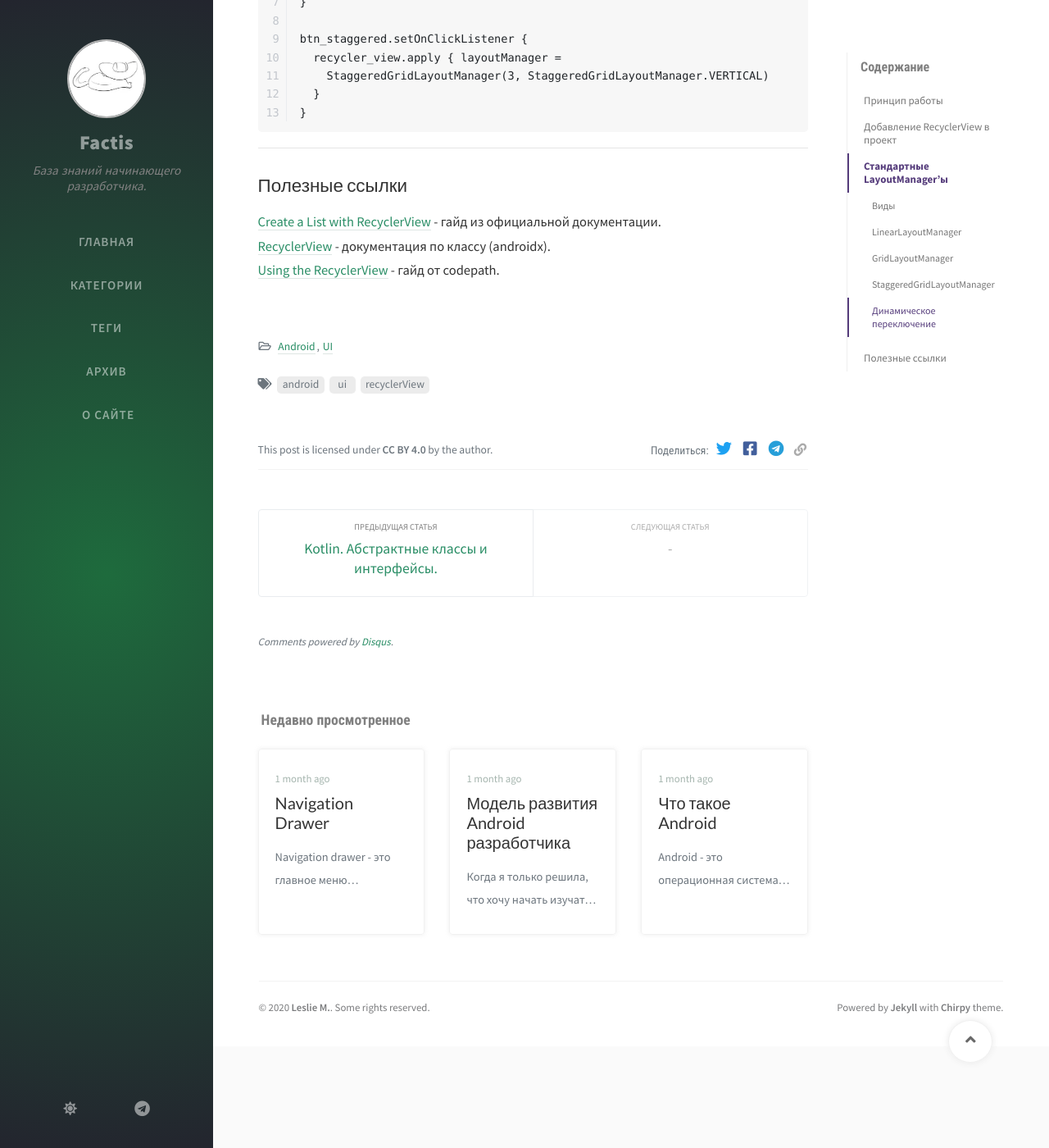
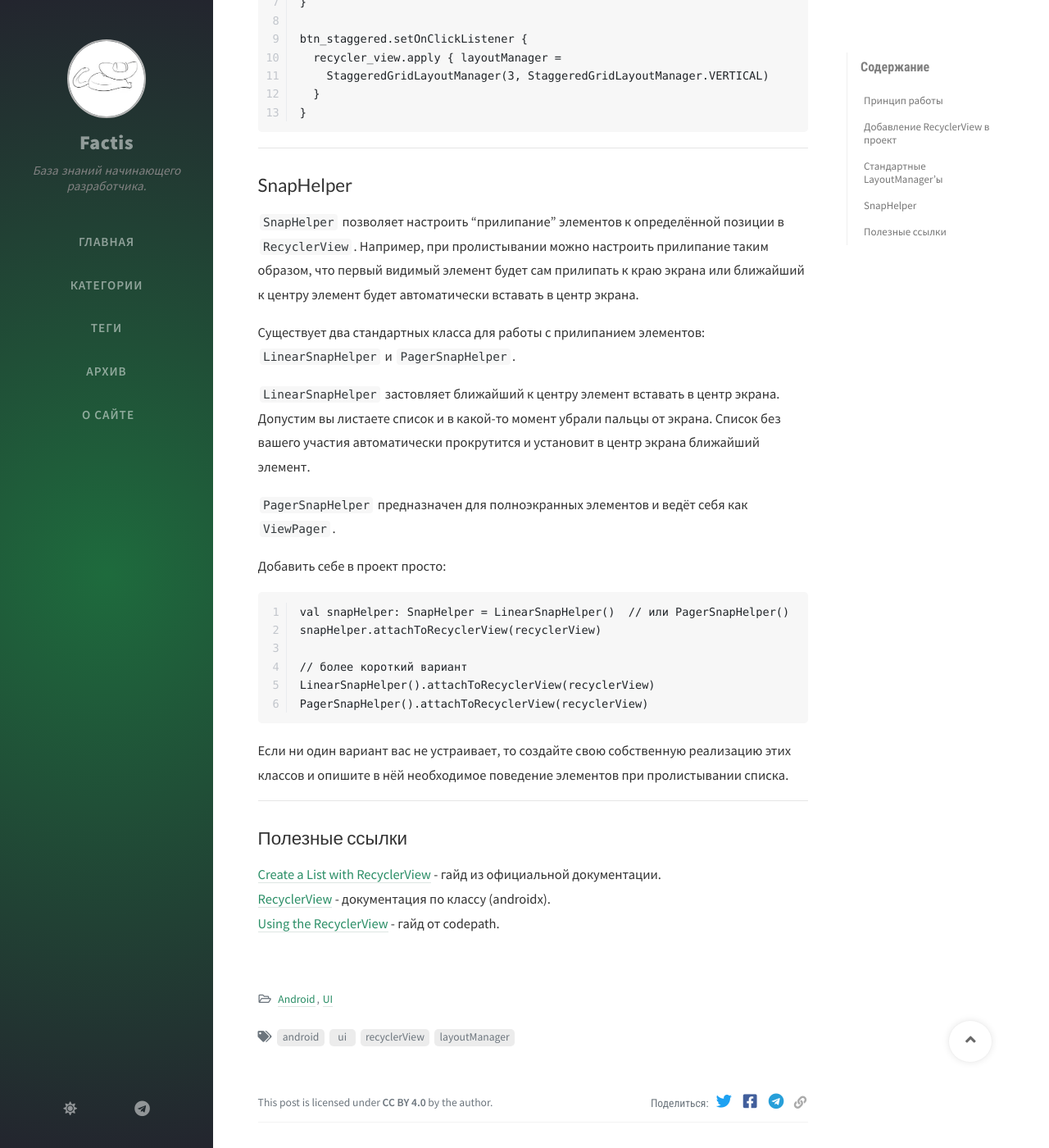
Before and after one commit to Bimlibik/bimlibik.github.io, a Jekyll site: the page built from _posts/android/2020-07-09-recycler-view.md, in a window 1280 px wide and 1400 px high, scrolled down 10374 px. Shown: the whole window at 82% size. Built offline with Jekyll 4.4.1, drawn with Linux system fonts in a browser that asks for light colours; nearby versions of some CDN libraries; comment, search, counter and statistics services are not loaded.

Commit message:
Update: добавлен раздел SnapHelper.

````diff
--- a/_posts/android/2020-07-09-recycler-view.md
+++ b/_posts/android/2020-07-09-recycler-view.md
@@ -3,7 +3,7 @@ title: RecyclerView
 author: Leslie M.
 date: "2020-07-09 14:55:00 +0800"
 categories: [Android, UI]
-tags: [android, ui, recyclerView]
+tags: [android, ui, recyclerView, layoutManager]
 ---
 
 `RecyclerView` - компонент для отображения элементов списка, который является более продвинутой и гибкой версией `ListView`, но не является его родственником, а относится к семейству `ViewGroup`.
@@ -385,6 +385,31 @@ btn_staggered.setOnClickListener {
 
 ***
 
+## SnapHelper
+
+`SnapHelper` позволяет настроить "прилипание" элементов к определённой позиции в `RecyclerView`. Например, при пролистывании можно настроить прилипание таким образом, что первый видимый элемент будет сам прилипать к краю экрана или ближайший к центру элемент будет автоматически вставать в центр экрана.
+
+Существует два стандартных класса для работы с прилипанием элементов: `LinearSnapHelper` и `PagerSnapHelper`.
+
+`LinearSnapHelper` застовляет ближайший к центру элемент вставать в центр экрана. Допустим вы листаете список и в какой-то момент убрали пальцы от экрана. Список без вашего участия автоматически прокрутится и установит в центр экрана ближайший элемент.
+
+`PagerSnapHelper` предназначен для полноэкранных элементов и ведёт себя как `ViewPager`.
+
+Добавить себе в проект просто:
+
+```
+val snapHelper: SnapHelper = LinearSnapHelper()  // или PagerSnapHelper()
+snapHelper.attachToRecyclerView(recyclerView)
+
+// более короткий вариант
+LinearSnapHelper().attachToRecyclerView(recyclerView)
+PagerSnapHelper().attachToRecyclerView(recyclerView)
+```
+
+Если ни один вариант вас не устраивает, то создайте свою собственную реализацию этих классов и опишите в нёй необходимое поведение элементов при пролистывании списка.
+
+***
+
 ## Полезные ссылки
 
 [Create a List with RecyclerView](https://developer.android.com/guide/topics/ui/layout/recyclerview "developer.android.com") - гайд из официальной документации.
````
